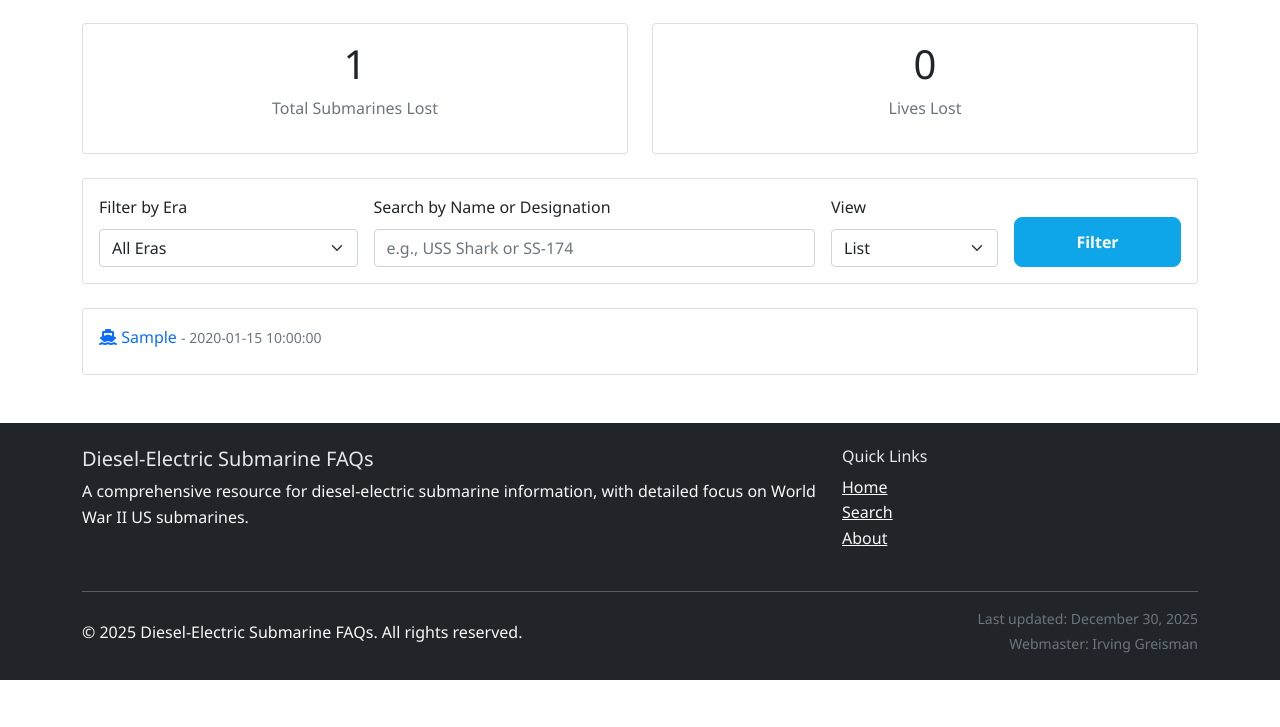
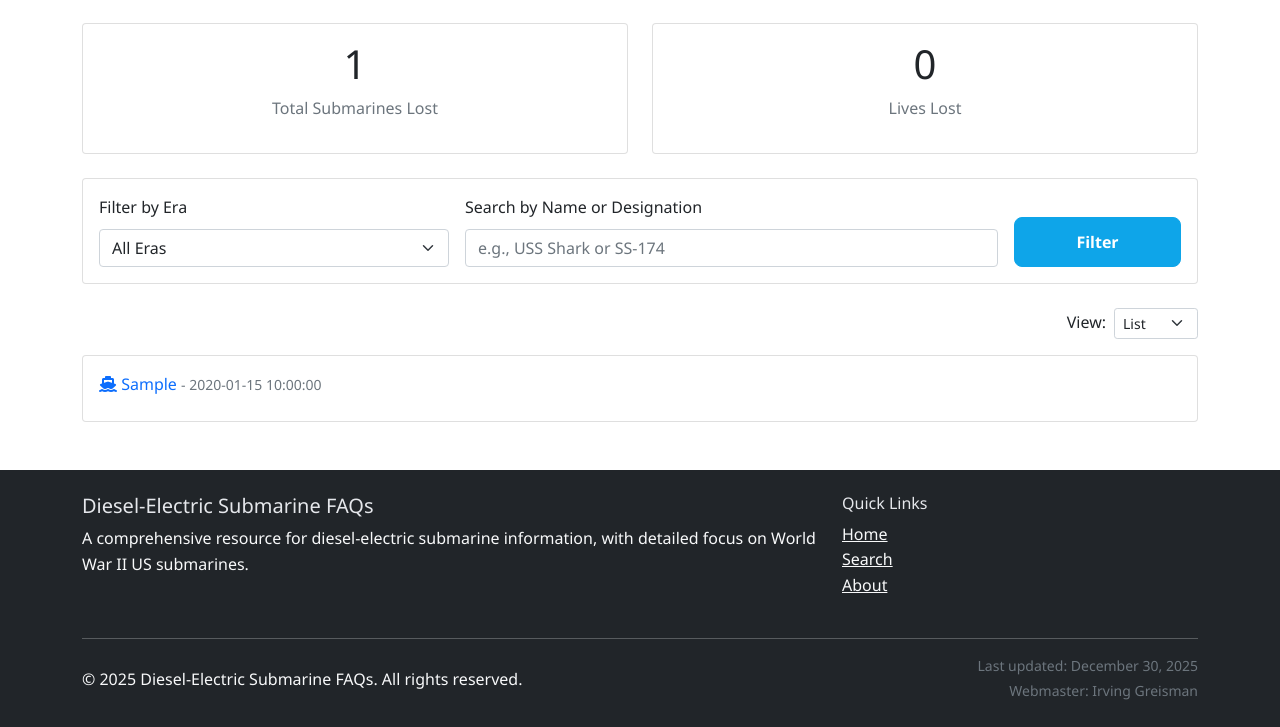
Before and after one commit to igreisman/diesel-sub-faqs-new, a PHP site: page /eternal-patrol.php in a window 1280 px wide. Shown: the part 213-940 px from the top of the page. Before the commit the page ends 893 px from the top, so only its background shows below. Run offline with PHP 8.4, Linux system fonts and the light colour scheme; tables that the repository leaves empty or names only in its code hold one stand-in row (values such as "Sample post").

Commit message:
Move view selector below filter section

```diff
--- a/eternal-patrol.php
+++ b/eternal-patrol.php
@@ -82,7 +82,7 @@ try {
     <div class="card mb-4">
         <div class="card-body">
             <form method="GET" class="row g-3">
-                <div class="col-md-3">
+                <div class="col-md-4">
                     <label for="era" class="form-label">Filter by Era</label>
                     <select name="era" id="era" class="form-select">
                         <option value="all" <?php echo $era_filter === 'all' ? 'selected' : ''; ?>>All Eras</option>
@@ -93,22 +93,29 @@ try {
                         <option value="post-wwii" <?php echo $era_filter === 'post-wwii' ? 'selected' : ''; ?>>Post-WWII</option>
                     </select>
                 </div>
-                <div class="col-md-5">
+                <div class="col-md-6">
                     <label for="search" class="form-label">Search by Name or Designation</label>
                     <input type="text" name="search" id="search" class="form-control" placeholder="e.g., USS Shark or SS-174" value="<?php echo htmlspecialchars($search); ?>">
-                </div>
-                <div class="col-md-2">
-                    <label for="view" class="form-label">View</label>
-                    <select name="view" id="view" class="form-select">
-                        <option value="cards" <?php echo $view === 'cards' ? 'selected' : ''; ?>>Cards</option>
-                        <option value="list" <?php echo $view === 'list' ? 'selected' : ''; ?>>List</option>
-                    </select>
                 </div>
                 <div class="col-md-2 d-flex align-items-end">
                     <button type="submit" class="btn btn-primary w-100">Filter</button>
                 </div>
+                <input type="hidden" name="view" value="<?php echo htmlspecialchars($view); ?>">
             </form>
         </div>
+    </div>
+
+    <!-- View Selector -->
+    <div class="mb-3 d-flex justify-content-end">
+        <form method="GET" class="d-flex align-items-center gap-2">
+            <label for="view" class="form-label mb-0">View:</label>
+            <select name="view" id="view" class="form-select form-select-sm" style="width: auto;" onchange="this.form.submit()">
+                <option value="list" <?php echo $view === 'list' ? 'selected' : ''; ?>>List</option>
+                <option value="cards" <?php echo $view === 'cards' ? 'selected' : ''; ?>>Cards</option>
+            </select>
+            <input type="hidden" name="era" value="<?php echo htmlspecialchars($era_filter); ?>">
+            <input type="hidden" name="search" value="<?php echo htmlspecialchars($search); ?>">
+        </form>
     </div>
 
     <?php if (isset($error)): ?>
```
